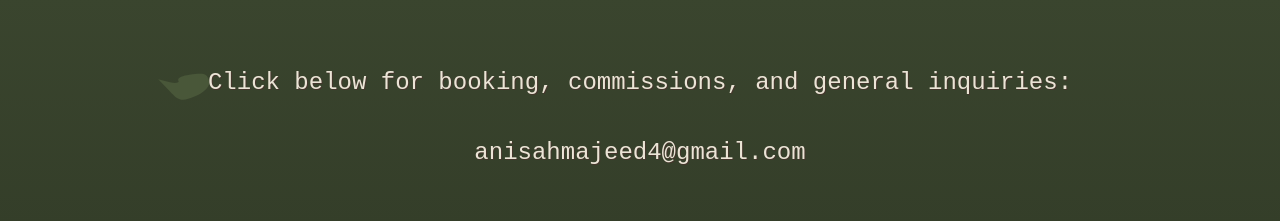
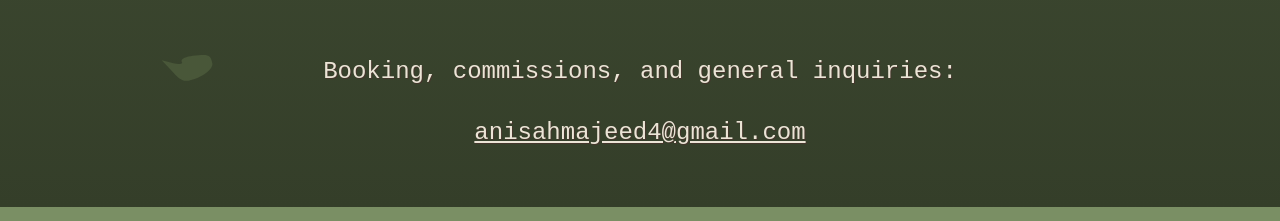
Before and after one commit to yellowstrings/earthtones-nextjs, a Next.js app: page / in a window 1280 px wide. Shown: the part 2462-2683 px from the top of the page. Built offline with nearby package versions, Linux system fonts and the light colour scheme.

Commit message:
more styling changes

```diff
--- a/pages/components/contact.js
+++ b/pages/components/contact.js
@@ -11,12 +11,14 @@ const Contact = () => {
       <div className="form-align">
         <text className="contact-text"> Let's Get Creative! </text>
         <div className="contact-text-small">
-        <p className="spacer">
-            Click below for booking, commissions, and general inquiries:
-        </p>
-        <a href="mailto:anisahmajeed4@gmail.com">
-            anisahmajeed4@gmail.com
-        </a>
+          <p className="spacer">
+              Booking, commissions, and general inquiries:
+          </p>
+          <a href="mailto:anisahmajeed4@gmail.com"
+              style={{ textDecoration: 'underline' }}
+          >
+              anisahmajeed4@gmail.com
+          </a>
         </div>
       </div>
     </div>
--- a/src/app/globals.css
+++ b/src/app/globals.css
@@ -259,6 +259,5 @@ body {
   color: #EBE4D6;
   font-size: 3vmin;
   text-align: center;
-  align-content: center;
-  white-space: nowrap;
+  margin: auto;
 }
--- a/src/app/page.js
+++ b/src/app/page.js
@@ -5,8 +5,6 @@ import YoutubeEmbed from "../../pages/components/video.js"
 import About from "../../pages/components/about.js"
 import Music from "../../pages/components/music.js"
 import Contact from "../../pages/components/contact.js"
-
-// import { FaInstagram, FaTiktok, FaGithub } from "react-icons/fa";
 
 export default function Home() {
 
@@ -21,11 +19,7 @@ export default function Home() {
       </div>
       <div >
         <About />
-      {/* </div> */}
-      {/* <div > */}
         <Music />
-      {/* </div> */}
-      {/* <div > */}
         <Contact />
       </div>
       <div className="sticky-bottom">
```
